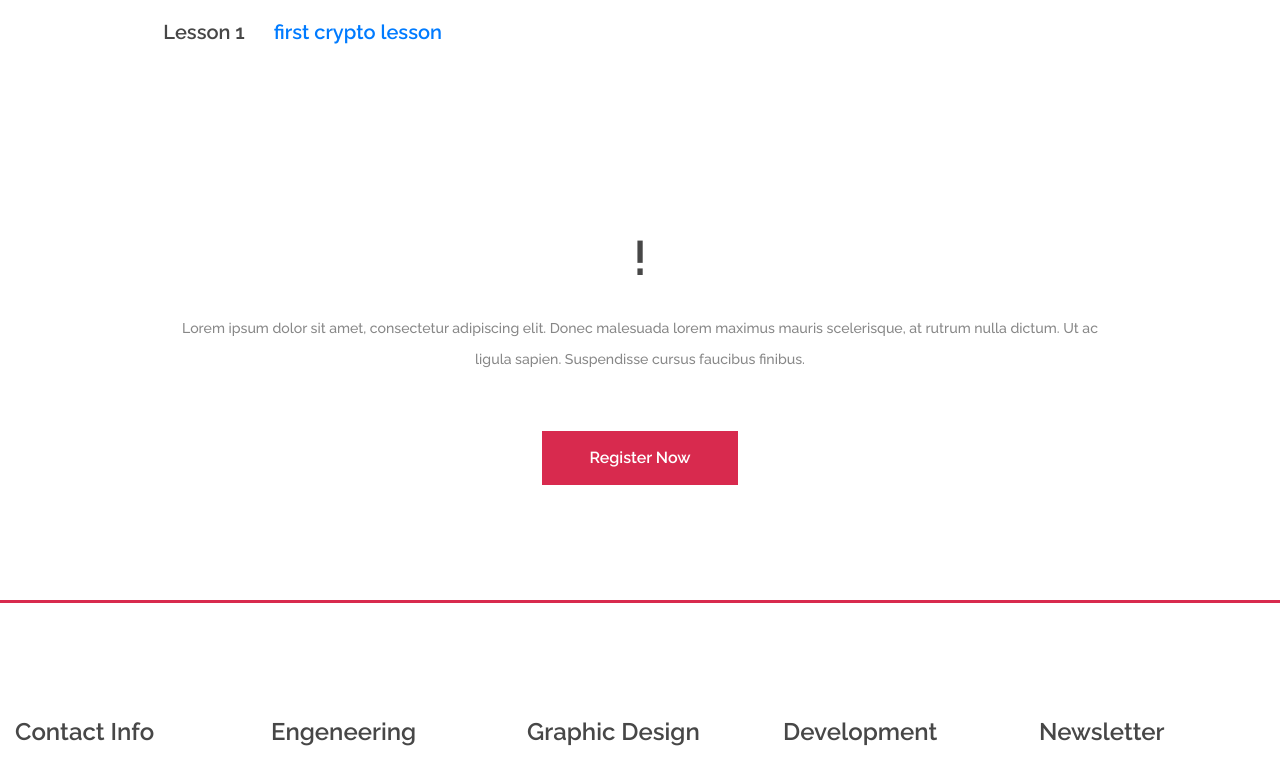
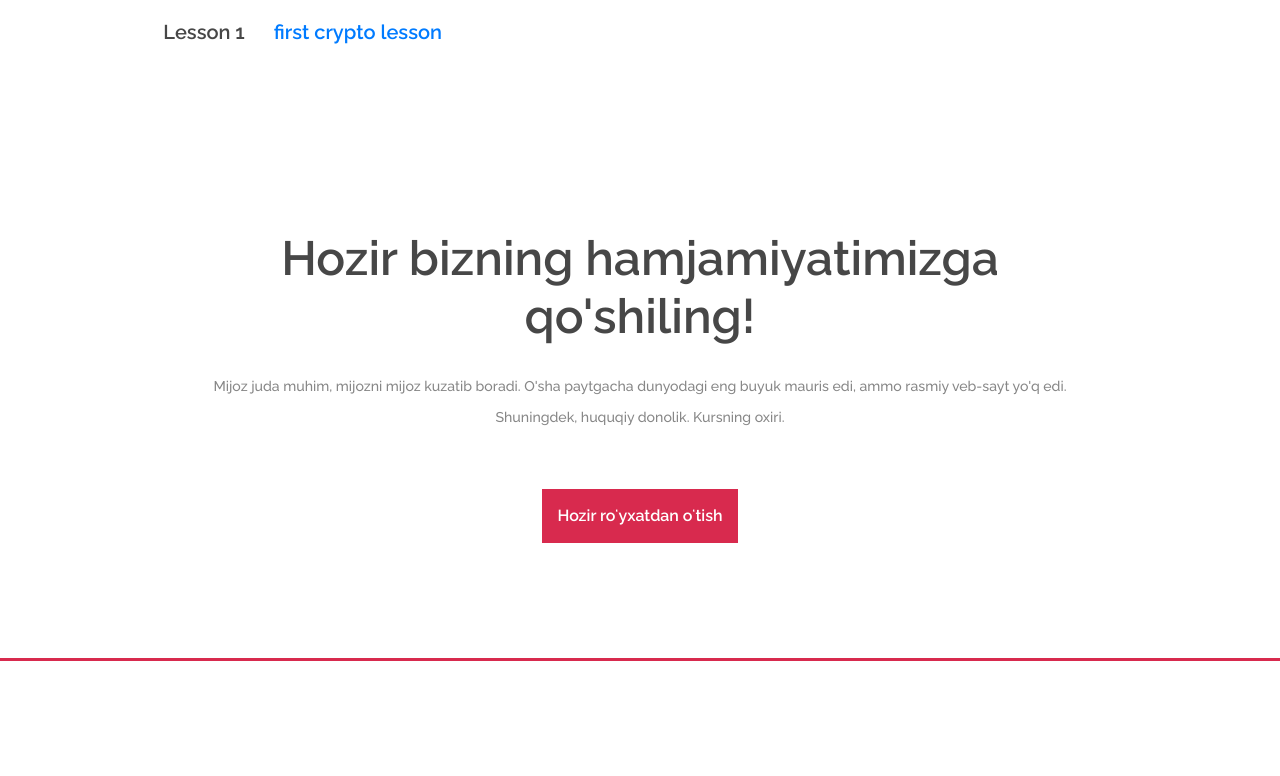
Before and after one commit to Xusanbek0039/Django-Corsera-clone, a Django app: a page that uses templates/base.html in a window 1280 px wide. Shown: the part 2361-3137 px from the top of the page. Run offline with Django 3.2, Linux system fonts and the light colour scheme; data comes from the database, SQL or seed files in the repository; parts of the project's set-up code (start-up, migrations or seed data) failed here and were passed over; some libraries are stand-ins or nearby versions.

Commit message:
Update base.html

```diff
--- a/templates/base.html
+++ b/templates/base.html
@@ -73,11 +73,11 @@
 	<section class="banner-section spad">
 		<div class="container">
 			<div class="section-title mb-0 pb-2">
-				<h2>!</h2>
-				<p>Lorem ipsum dolor sit amet, consectetur adipiscing elit. Donec malesuada lorem maximus mauris scelerisque, at rutrum nulla dictum. Ut ac ligula sapien. Suspendisse cursus faucibus finibus.</p>
+				<h2>Hozir bizning hamjamiyatimizga qo'shiling!</h2>
+				<p>Mijoz juda muhim, mijozni mijoz kuzatib boradi. O'sha paytgacha dunyodagi eng buyuk mauris edi, ammo rasmiy veb-sayt yo'q edi. Shuningdek, huquqiy donolik. Kursning oxiri.</p>
 			</div>
 			<div class="text-center pt-5">
-				<a href="{% url 'account_signup' %}" class="site-btn">Register Now</a>
+				<a href="{% url 'account_signup' %}" class="site-btn">Hozir roʻyxatdan oʻtish</a>
 			</div>
 		</div>
 	</section>
```
